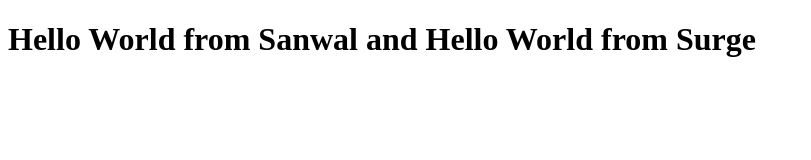
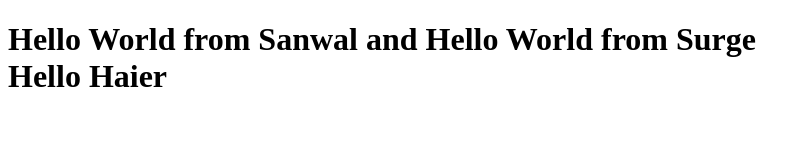
Before and after one commit to Sialsanwal/Bootcamp2020Class1, a plain HTML site: page index.html in a window 1280 px wide. Shown: the whole page, without its empty margins (0-811 px from the left). Drawn offline with Linux system fonts and the light colour scheme.

Commit message:
updated index.html

```diff
--- a/index.html
+++ b/index.html
@@ -8,7 +8,8 @@
 <body>
     <h1>
         Hello World from Sanwal
-        and Hello World from Surge
+        and Hello World from Surge <br>
+        Hello Haier
     </h1>
 </body>
 </html>
```
